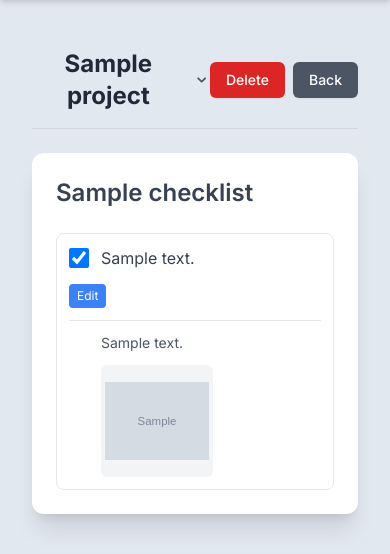
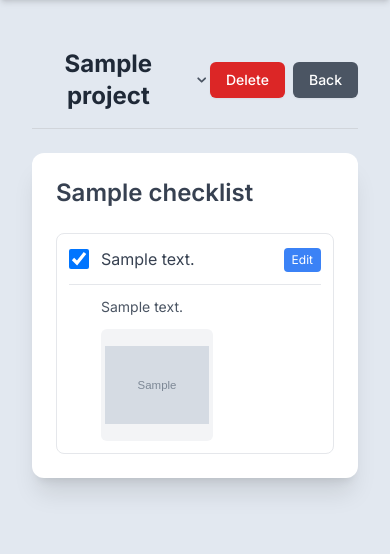
Before and after one commit to zoltanas/defect-tracking, a Flask app: page /checklist/1 in a window 390 px wide. Shown: the part 72-626 px from the top of the page. Run offline with Flask 3, Linux system fonts and the light colour scheme; a user stored in the database is signed in; tables that the repository leaves empty hold one stand-in row (values such as "Sample post"); grey boxes marked "Sample" are stand-in pictures; some libraries are stand-ins or nearby versions.

Commit message:
Fix: Correct edit button position on mobile screens
Addresses your feedback regarding the edit button for checklist items
on mobile views. The button was previously wrapping to a new line.

This commit modifies the Tailwind CSS classes for the flex container
of the checklist item text and the edit button to ensure:
- The edit button remains on the same line as the item text across all screen sizes.
- The edit button is aligned to the far right of the checklist item.
- The layout is responsive and maintains usability on mobile, tablet, and desktop views.

```diff
--- a/templates/checklist_detail.html
+++ b/templates/checklist_detail.html
@@ -65,8 +65,8 @@
 
                     {# View Mode Structure (Default) #}
                     <div class="item-view-mode">
-                        <div class="flex flex-col sm:flex-row items-start sm:items-center justify-between">
-                            <div class="flex-grow mb-3 sm:mb-0">
+                        <div class="flex items-center justify-between"> {# Changed flex-col sm:flex-row items-start sm:items-center TO flex items-center #}
+                            <div class="flex-grow"> {# Removed mb-3 sm:mb-0 #}
                                 <label for="item_{{ item.id }}_checked_view" class="flex items-center cursor-pointer">
                                     <input type="checkbox" name="item_{{ item.id }}_checked_view" id="item_{{ item.id }}_checked_view"
                                            class="h-5 w-5 text-primary rounded border-gray-300 focus:ring-primary"
@@ -74,7 +74,7 @@
                                     <span class="ml-3 text-md text-gray-700">{{ item.item_text }}</span>
                                 </label>
                             </div>
-                            <div class="w-full sm:w-auto sm:ml-4 flex-shrink-0">
+                            <div class="w-auto ml-3 flex-shrink-0"> {# Changed w-full sm:w-auto sm:ml-4 TO w-auto ml-3 #}
                                 <button type="button" class="edit-item-btn bg-blue-500 hover:bg-blue-600 text-white px-2 py-1 rounded text-xs">Edit</button> {# Adjusted px-3 py-1 to px-2 py-1 #}
                             </div>
                         </div>
```
